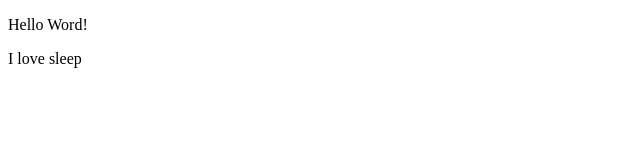
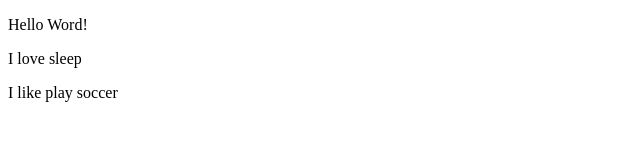
Before and after one commit to ivoosa7/bootcamp_devjunior, a plain HTML site: page index.html in a window 1280 px wide. Shown: the whole page, without its empty margins (0-640 px from the left). Drawn offline with Linux system fonts and the light colour scheme.

Commit message:
Second change

```diff
--- a/index.html
+++ b/index.html
@@ -9,5 +9,6 @@
 <body>
         <p> Hello Word! </p>
         <p>I love sleep</p>
+        <p>I like play soccer</p>
 </body>
 </html>
```
